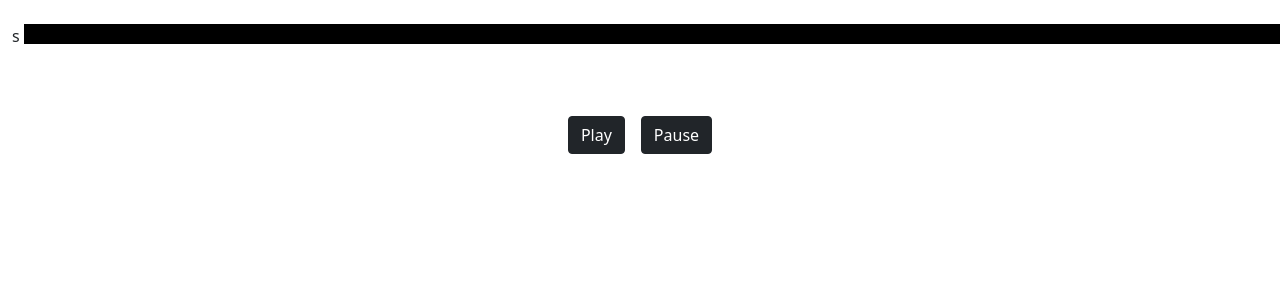
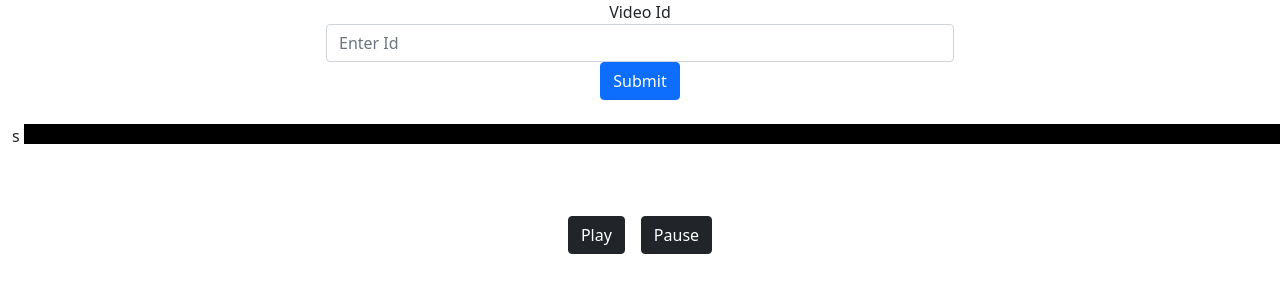
Before and after one commit to sofiarm21/youtubeParty, a React (Create React App) app: page / in a window 1280 px wide. Shown: the top 300 px of the page. Built offline with nearby package versions, Linux system fonts and the light colour scheme; no server answers.

Commit message:
feat - Adding video id search

```diff
--- a/src/App.js
+++ b/src/App.js
@@ -8,6 +8,7 @@ const App = ()  => {
     const [ytPlayer, setYtPlayer] = useState(null)
     const [videoDuration, setVideoDuration] = useState(null)
     const [sliderX, setSliderX] = useState(0)
+    const [youtubeVideoId, setYoutubeVideoId] = useState(null)
 
     const bar = document.getElementById('progess-bar')
 
@@ -28,6 +29,9 @@ const App = ()  => {
         socket.on('video:seek', (sc) => {
             seekSecond(sc)
         })
+        socket.on('video:change', (id) => {
+            setYoutubeVideoId(id)
+        })
     },[socket, ytPlayer])
 
     useEffect(() => {
@@ -39,6 +43,14 @@ const App = ()  => {
         }
         socket.connect()
     }, [])
+
+    useEffect(() => {
+        if (youtubeVideoId && ytPlayer) {
+            ytPlayer.loadVideoById(youtubeVideoId, 5, "large")
+        }
+    }, [youtubeVideoId])
+
+
 
     const playPlayer = () => {
         if (ytPlayer != null) {
@@ -56,12 +68,13 @@ const App = ()  => {
 
     const onPlayerReady = (event) => {
         setVideoDuration(event.target.playerInfo.duration)
-        event.target.playVideo()
+        //event.target.playVideo()
     }
 
     const onPlayerStateChange = (event) => {
         if (event.data == window.YT.PlayerState.PLAYING) {
             //socket.emit('video:play', event.target.playerInfo.currentTime)
+            event.target.unMute()
         } else if (event.data == window.YT.PlayerState.PAUSED) {
             //socket.emit('video:stop', event.target.playerInfo.currentTime)
         } else if (event.data == window.YT.PlayerState.BUFFERING) {
@@ -83,6 +96,7 @@ const App = ()  => {
             playerVars: {
                 'autoplay': 1,
                 'controls': 0,
+                'mute': 1
                 // 'disablekb': 1,
                 // 'modestbranding': 1,
                 // 'rel': 0,
@@ -116,6 +130,13 @@ const App = ()  => {
         }
     }
 
+    const handleSubmit = (event) => {
+        console.log(event.target[0].value);
+        socket.emit('video:change', event.target[0].value)
+        setYoutubeVideoId(event.target[0].value)
+        event.preventDefault();
+    }
+
     setInterval(() => {
         if (ytPlayer && bar && window.YT.PlayerState.PLAYING) {
             setSliderX(ytPlayer.playerInfo.currentTime * (bar.getBoundingClientRect().width / videoDuration))
@@ -124,6 +145,23 @@ const App = ()  => {
 
     return (
         <div className='App row'>
+            <div className='col-6 mx-auto'>
+                <form onSubmit={handleSubmit}>
+                    <div className='form-group'>
+                        <label>Video Id</label>
+                        <input
+                            className='form-control'
+                            placeholder='Enter Id'
+                        />
+                        <button
+                            type='submit'
+                            className='btn btn-primary'
+                        >
+                            Submit
+                        </button>
+                    </div>
+                </form>
+            </div>
             <div className='col-12 py-4 px-2'>
                 <div id='ytplayer' className='w-100'>
                 </div>
```
Also changed, not shown: server.js (+6 -3 lines).
